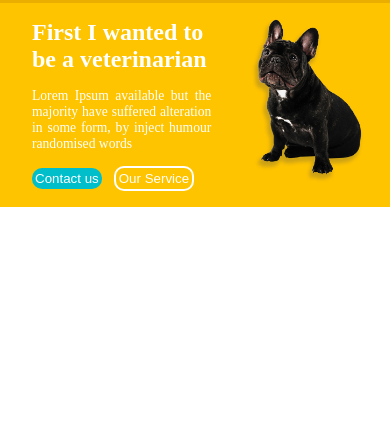
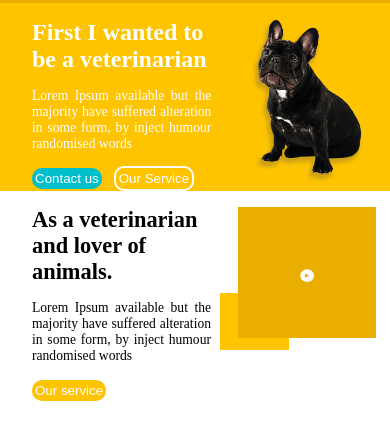
Before and after one commit to Kushal-Niroula/Design-Final-Project-Responsive, a plain HTML site: page index.html in a window 390 px wide. Shown: the part 57-496 px from the top of the page. Drawn offline with Linux system fonts and the light colour scheme.

Commit message:
second row responsive

```diff
--- a/css/layout.css
+++ b/css/layout.css
@@ -25,7 +25,7 @@
     margin-top:0.4em;
     float:left;
     margin-left:2em;
-    width:15.8em;
+    width:17.8em;
 }
 
 .nav li a{
@@ -66,7 +66,7 @@
     float:left;
     padding-right:11.02%;
 }
-.r1 .left .text{
+.r1 .left .text, .r2 .left .text{
     padding-top:15px;
 }
 .r1 .right{
@@ -76,6 +76,21 @@
 .left-btn{
     margin: 16px 8px 0 0;
 }
+
+.r2 .left{
+    width:50%;
+    float:left;
+}
+.r2 .right{
+    width:50%;
+    float:left;
+}
+
+.small-rect{
+
+}
+
+
 
 /* for tab screen */
 @media (min-width:480px){
--- a/css/style.css
+++ b/css/style.css
@@ -26,16 +26,19 @@
 .yellow-back{
     background-color: #ffc400;
 }
+.white-back{
+    background-color:#ffff
+}
 /*for body part mob */
 .r1 .right img {
     width:29.1vw;
 }
-.r1 .left .title p{
+.r1 .left .title p , .r2 .title {
     font-weight: bold;
     color:white;
     font-size: 150%;
 }
-.r1 .left .text p{
+.r1 .left .text p, .r2 .text p{
     color:white;
     font-size: 85%;
     text-align: justify;
@@ -54,6 +57,51 @@
     background-color:#00bfcb;
     color:white;
     padding:3px;
+}
+.r2{
+    padding-bottom:10vw;
+}
+
+.r2 .left-btn{
+    background-color: #ffc400;
+}
+.r2 .title{
+    color:black;
+    font-size:140%;
+}
+.r2 .text p{
+    color:black;
+}
+.big-rect{
+    margin-left:15%;
+    height:33.54vw;
+    width:35.34vw;
+    display: block;
+    position: relative;
+    background-color:#eaae00 ;
+    z-index:1;
+
+}
+.small-rect{
+    float:left;
+    margin-top:-25%;
+    margin-left: 5%;
+    width:17.7vw;
+    height:14.51vw;
+    background-color: #ffc400;
+    position: relative;
+
+}
+.big-rect img{
+    width:10%;
+    height:10%;
+    margin:45%;
+    z-index: 2;
+}
+.big-rect:hover{
+    background-image:url("../assets/video-dog.png");
+    background-repeat: no-repeat;
+    background-size: cover;
 }
 
 
--- a/index.html
+++ b/index.html
@@ -45,7 +45,15 @@
                 </div>
 
             </div>
-            <div class="row r2 yellow-back">
+            <div class="row r2 white-back">
+                <div class="left">
+                    <div class="title"><p>As a veterinarian and lover of animals. </p></div>
+                    <div class="text"><p>Lorem Ipsum available but the majority have suffered alteration in some form, by inject humour randomised words</p></div>
+                    <div class="buttons"><button type="button" class="left-btn">Our service</button></div>
+                </div>
+                <div class="right">
+                    <div  class="big-rect"><img src="./assets/play.png" alt="play" /></div>
+                    <div class="small-rect"></div>
 
             </div>
 
```
Also changed, not shown: assets/big-rect.png (added), assets/lower_square.png (added), assets/play.png (added), assets/video-dog.png (added).
